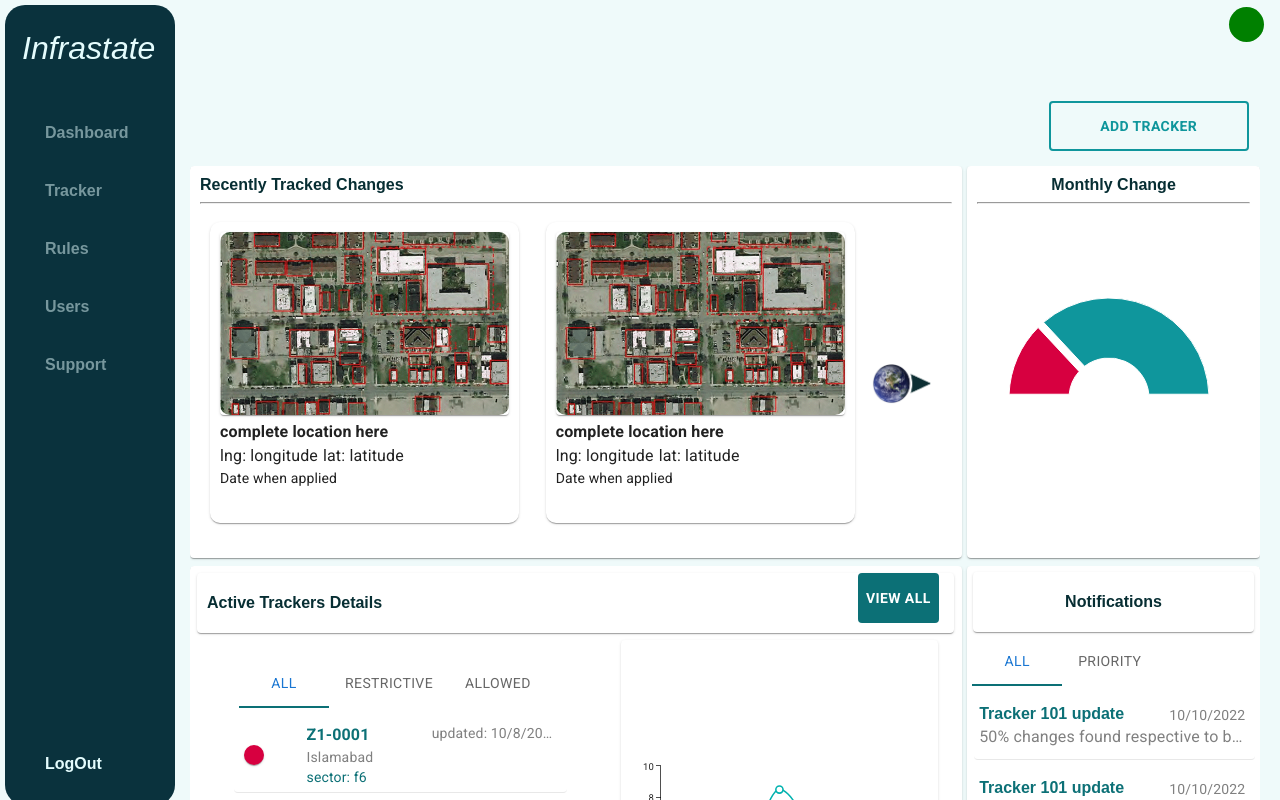
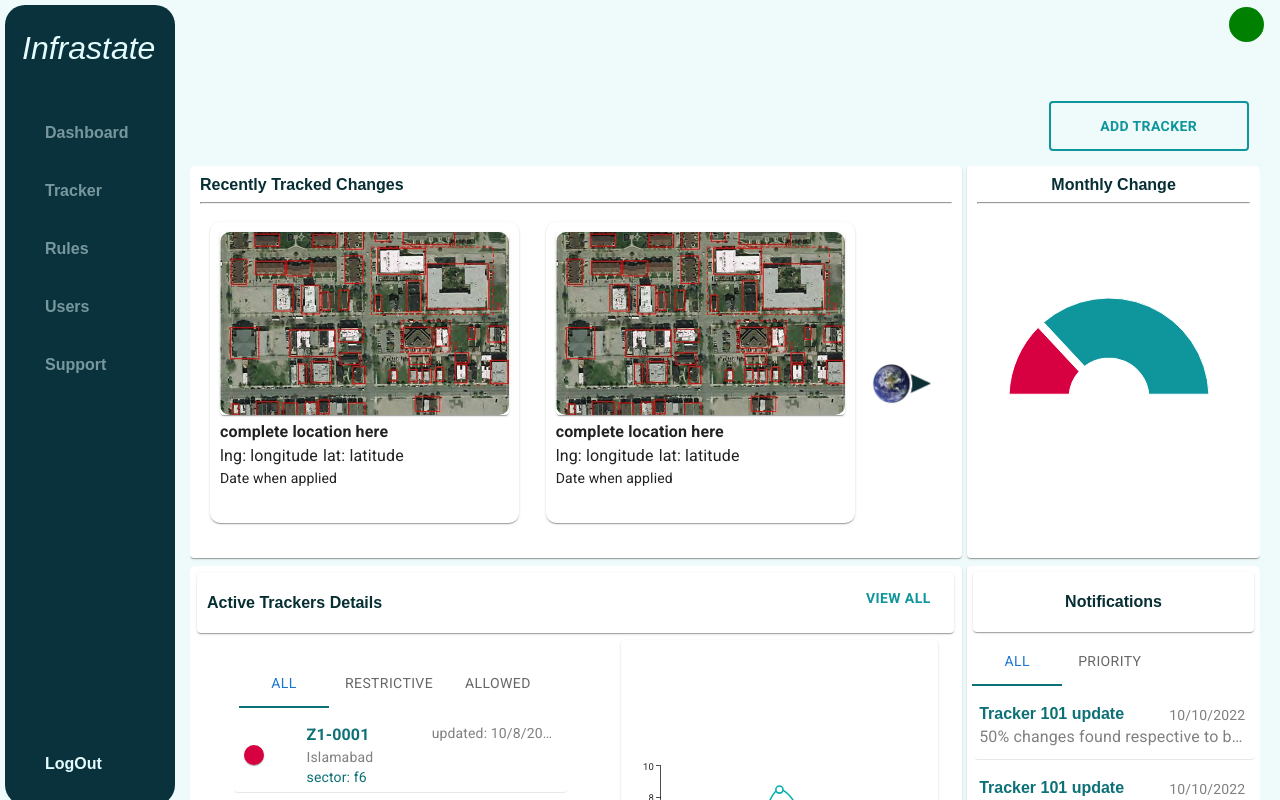
Before and after one commit to mahnoorr1/Infrastate-Admin-frontend, a React (Vite) app: page /Tracker in a window 1280 px wide. Shown: the top 800 px of the page. Built offline with nearby package versions, Linux system fonts and the light colour scheme; no server answers.

Commit message:
tracker screen view all button fixed

```diff
--- a/src/components/Buttons/button.jsx
+++ b/src/components/Buttons/button.jsx
@@ -15,8 +15,8 @@ const AppButton = ({ text, variant, onClick }) => {
         width: variant != 'text' ? '200px' : 'auto',
         height: '50px',
         borderColor: variant == 'outlined' ? theme.palette.buttons.outline : null,
-        backgroundColor: variant != 'outlined' ? theme.palette.buttons.contain : null,
-        color: variant == 'outlined' ? theme.palette.buttons.outline : 'white',
+        backgroundColor: variant != 'outlined' && variant != 'text' ? theme.palette.buttons.contain : null,
+        color: variant == 'outlined' || variant == 'text' ? theme.palette.buttons.outline : 'white',
         fontWeight: '700',
         borderWidth: '2px',
         margin: '5px',
```
Also changed, not shown: src/pages/Tracking/trackerScreen.jsx (+0 -17 lines).
